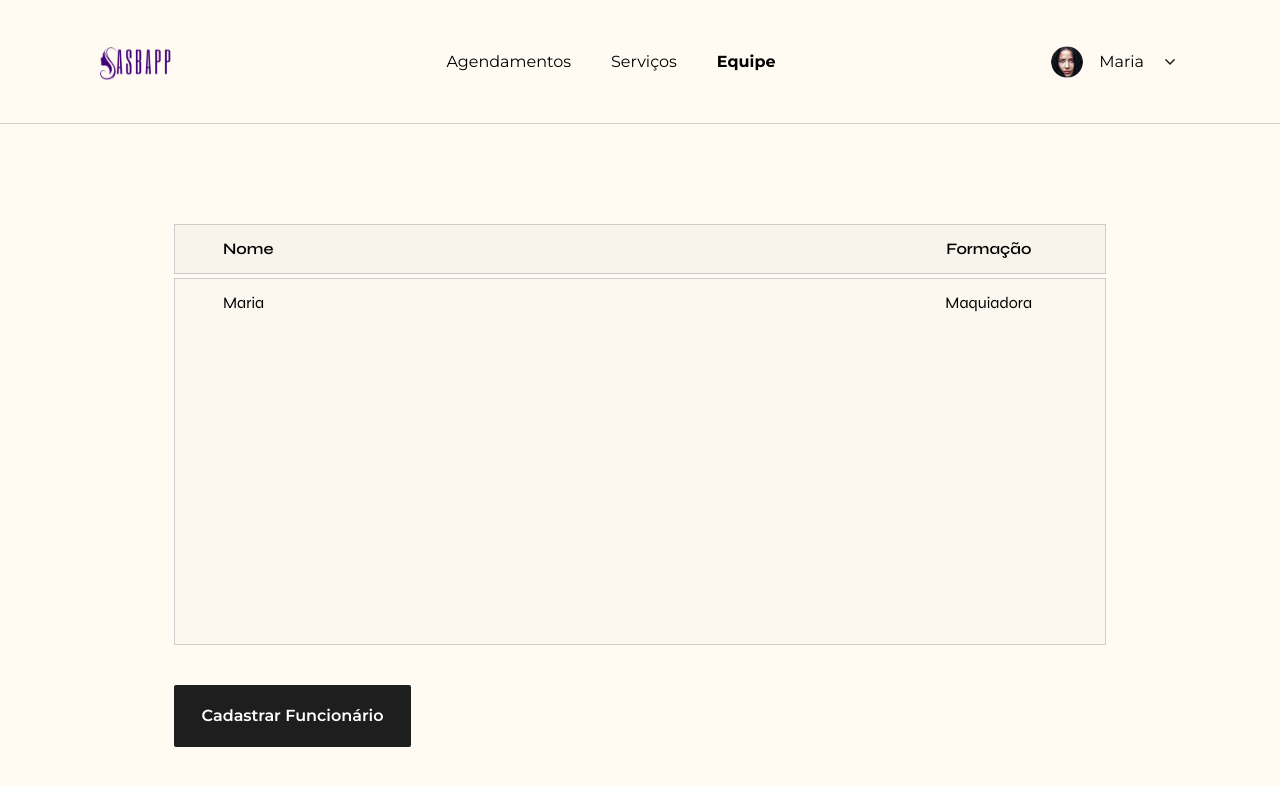
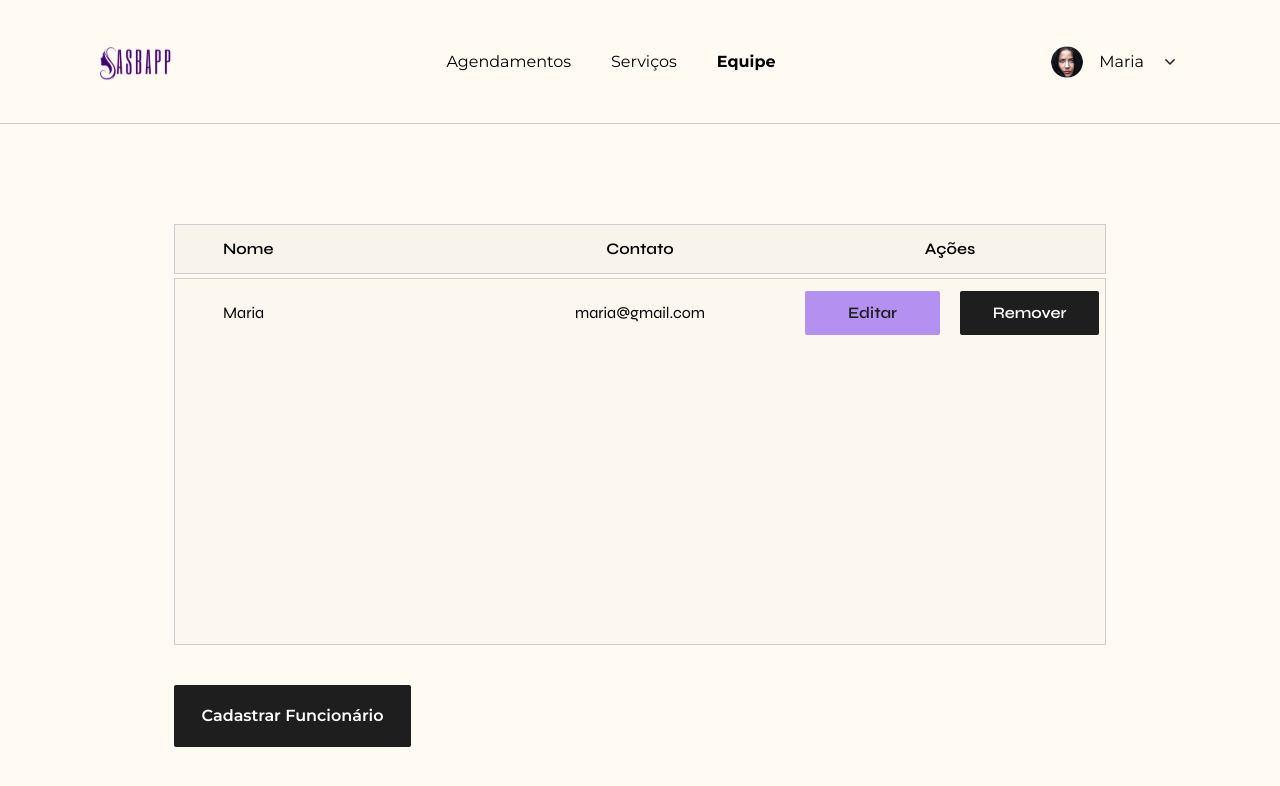
Before and after one commit to TIHeitorDS/SASBApp, a React (Vite) app in the folder frontend/: page /equipe in a window 1280 px wide. Shown: the top 786 px of the page. Built offline with nearby package versions, Linux system fonts and the light colour scheme.

Commit message:
refactor: altera a tabela de equipe, adicionando contato e botoes de acoes

```diff
--- a/frontend/src/components/team-table.tsx
+++ b/frontend/src/components/team-table.tsx
@@ -1,17 +1,29 @@
+import EditButton from "./edit-button";
+import RemoveButton from "./remove-button";
+
 export default function TeamTable() {
   return (
     <div className="w-full font-syne">
-      <div className="grid grid-cols-2 lg:grid-cols-4 bg-gray-secondary/3 border-[0.5px] border-gray py-3">
-        <div className="text-start pl-12 font-semibold lg:col-span-3">Nome</div>
-        <div className="text-center font-semibold">Formação</div>
+      <div className="grid grid-cols-2 lg:grid-cols-3 bg-gray-secondary/3 border-[0.5px] border-gray py-3">
+        <div className="text-start pl-12 font-semibold">Nome</div>
+
+        <div className="text-center font-semibold">Contato</div>
+
+        <div className="text-center font-semibold">Ações</div>
       </div>
 
       <div className="h-1" />
 
       <div className="bg-gray-tertiary/3 border-[0.5px] border-gray font-syne py-3 space-y-[29px] h-[367px] overflow-scroll">
-        <div className="grid grid-cols-2 lg:grid-cols-4 items-center">
-          <div className="pl-12 lg:col-span-3">Maria</div>
-          <div className="text-center">Maquiadora</div>
+        <div className="grid grid-cols-2 lg:grid-cols-3 items-center">
+          <div className="pl-12">Maria</div>
+
+          <div className="text-center">maria@gmail.com</div>
+
+          <div className="text-center flex items-center gap-5 ml-2.5">
+            <EditButton path="#" />
+            <RemoveButton />
+          </div>
         </div>
         <div className="h-5" />
       </div>
```
